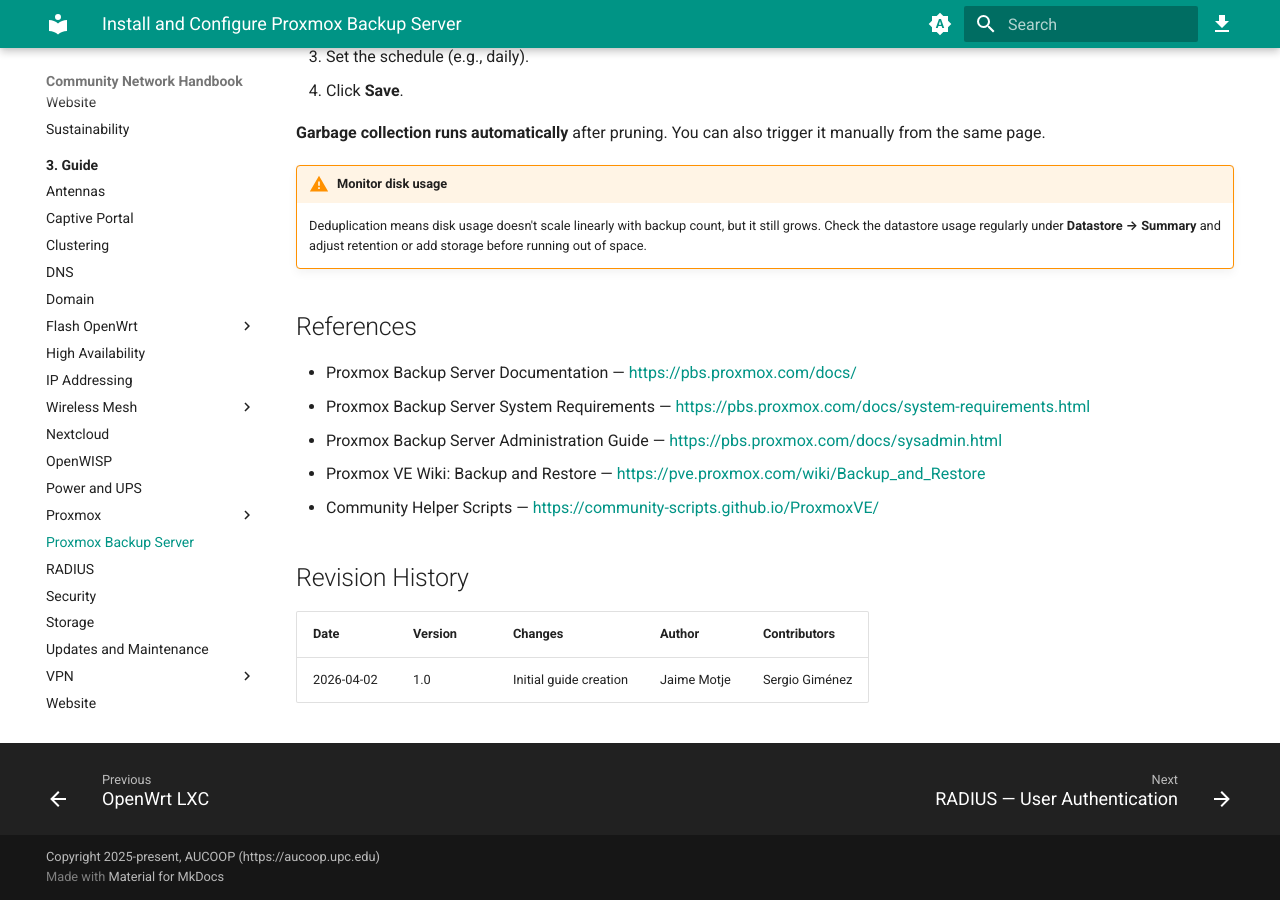
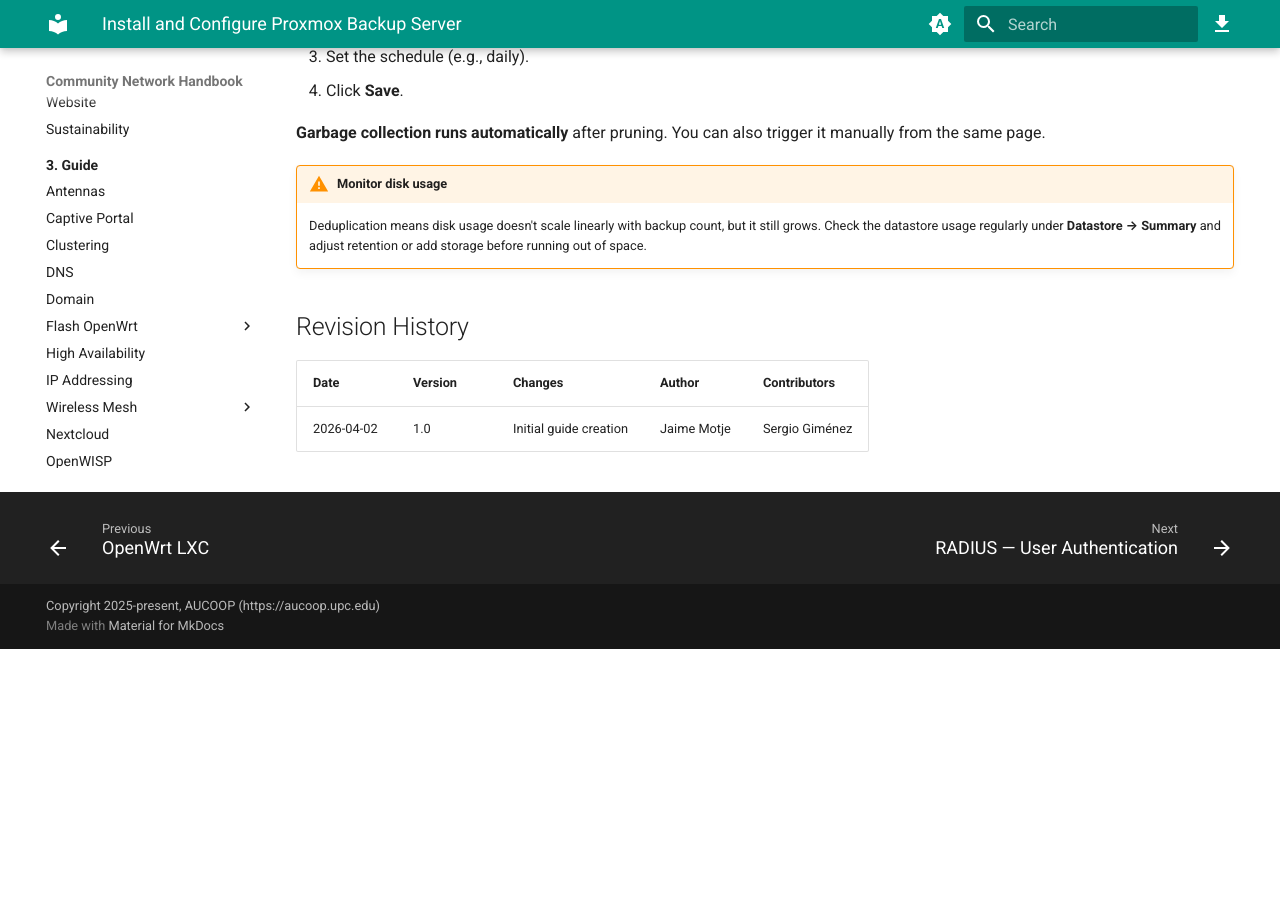
Before and after one commit to aucoop/Community-Network-Handbook, an MkDocs documentation site: the page built from docs/3-Guide/Proxmox-Backup-Server/index.md, in a window 1280 px wide and 900 px high, scrolled down 9394 px. Built offline with MkDocs 1.6.1 and Material for MkDocs 9.7.7, drawn with Linux system fonts in a browser that asks for light colours; after the commit the page ends 10043 px from its top, so only the background shows below that.

Commit message:
Deleting references

```diff
--- a/docs/3-Guide/Proxmox-Backup-Server/index.md
+++ b/docs/3-Guide/Proxmox-Backup-Server/index.md
@@ -281,13 +281,6 @@
 !!! warning "Monitor disk usage"
     Deduplication means disk usage doesn't scale linearly with backup count, but it still grows. Check the datastore usage regularly under **Datastore → Summary** and adjust retention or add storage before running out of space.
 
-## References
-<!-- TODO: no han sido revisadas -->
-- Proxmox Backup Server Documentation — <https://pbs.proxmox.com/docs/>
-- Proxmox Backup Server System Requirements — <https://pbs.proxmox.com/docs/system-requirements.html>
-- Proxmox Backup Server Administration Guide — <https://pbs.proxmox.com/docs/sysadmin.html>
-- Proxmox VE Wiki: Backup and Restore — <https://pve.proxmox.com/wiki/Backup_and_Restore>
-- Community Helper Scripts — <https://community-scripts.github.io/ProxmoxVE/>
 
 ## Revision History
 
```
